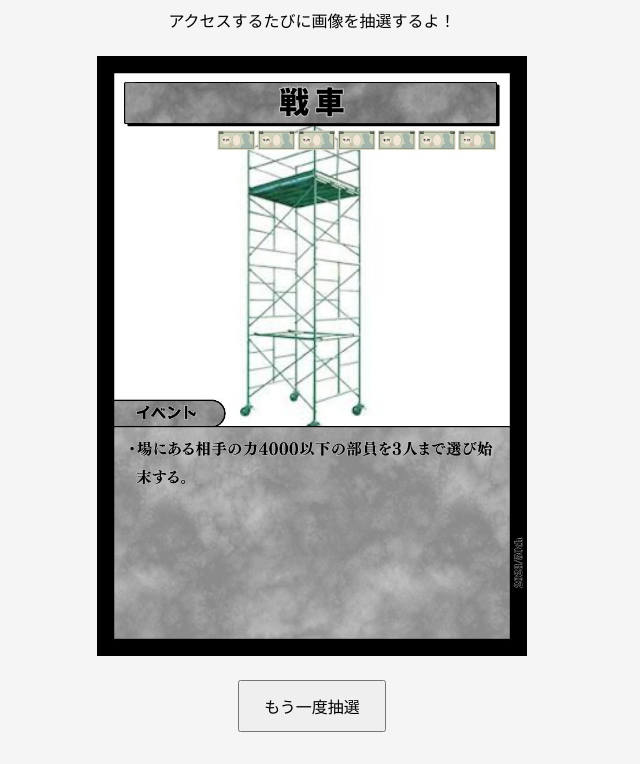
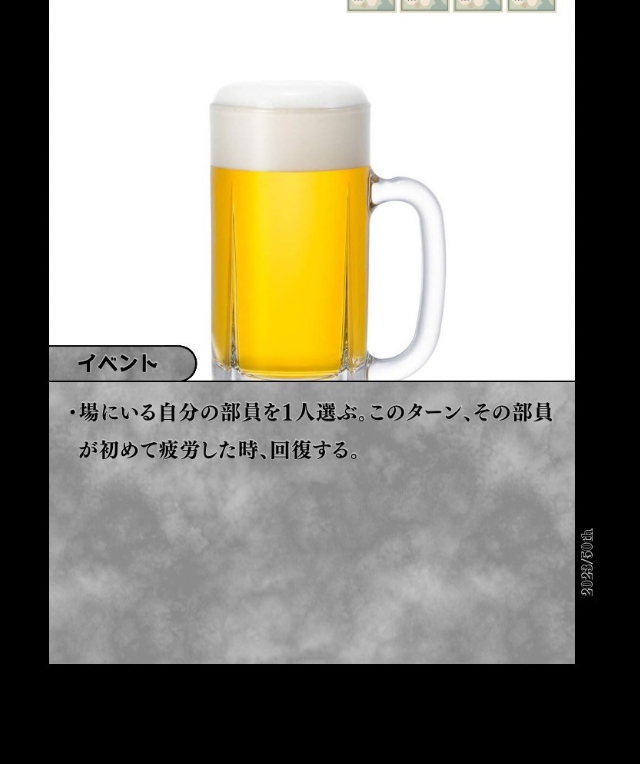
Before and after one commit to doumo2/card, a plain HTML site: page index.html in a window 1280 px wide. Shown: the part 113-877 px from the top of the page, without its empty margins (328-968 px from the left). After the commit the page ends 800 px from the top, so only its background shows below. Drawn offline with Linux system fonts and the light colour scheme.

Commit message:
Update index.html

```diff
--- a/index.html
+++ b/index.html
@@ -3,37 +3,40 @@
 <html lang="ja">
 <head>
   <meta charset="UTF-8">
-  <meta name="robot" content="noindex, nofollow">
-  <title>ランダム画像</title>
+  <meta name="viewport" content="width=device-width, initial-scale=1">
+  <title></title>
   <style>
+    * {
+      margin: 0;
+      padding: 0;
+      box-sizing: border-box;
+    }
+
+    html, body {
+      width: 100%;
+      height: 100%;
+      background: #000;
+      overflow: hidden;
+    }
+
     body {
-      font-family: sans-serif;
-      text-align: center;
-      padding: 24px;
-      background: #f5f5f5;
+      display: flex;
+      justify-content: center;
+      align-items: center;
     }
 
     img {
       display: block;
-      max-width: 100%;
-      max-height: 75vh;
+      width: 100%;
+      height: 100%;
       object-fit: contain;
-      margin: 24px auto;
-    }
-
-    button {
-      padding: 12px 24px;
-      font-size: 16px;
-      cursor: pointer;
+      user-select: none;
+      -webkit-user-drag: none;
     }
   </style>
 </head>
 <body>
-  <h1>ランダム画像</h1>
-  <p>アクセスするたびに画像を抽選するよ！</p>
-
-  <img id="randomImage" alt="抽選された画像">
-  <button onclick="showRandomImage()">もう一度抽選</button>
+  <img id="randomImage" alt="">
 
   <script>
     const images = [
@@ -43,15 +46,8 @@
       "image/004.png"
     ];
 
-    function showRandomImage() {
-      const index = Math.floor(Math.random() * images.length);
-      const image = document.getElementById("randomImage");
-
-      image.src = images[index];
-      image.alt = "抽選された画像";
-    }
-
-    showRandomImage();
+    const randomIndex = Math.floor(Math.random() * images.length);
+    document.getElementById("randomImage").src = images[randomIndex];
   </script>
 </body>
 </html>
```
